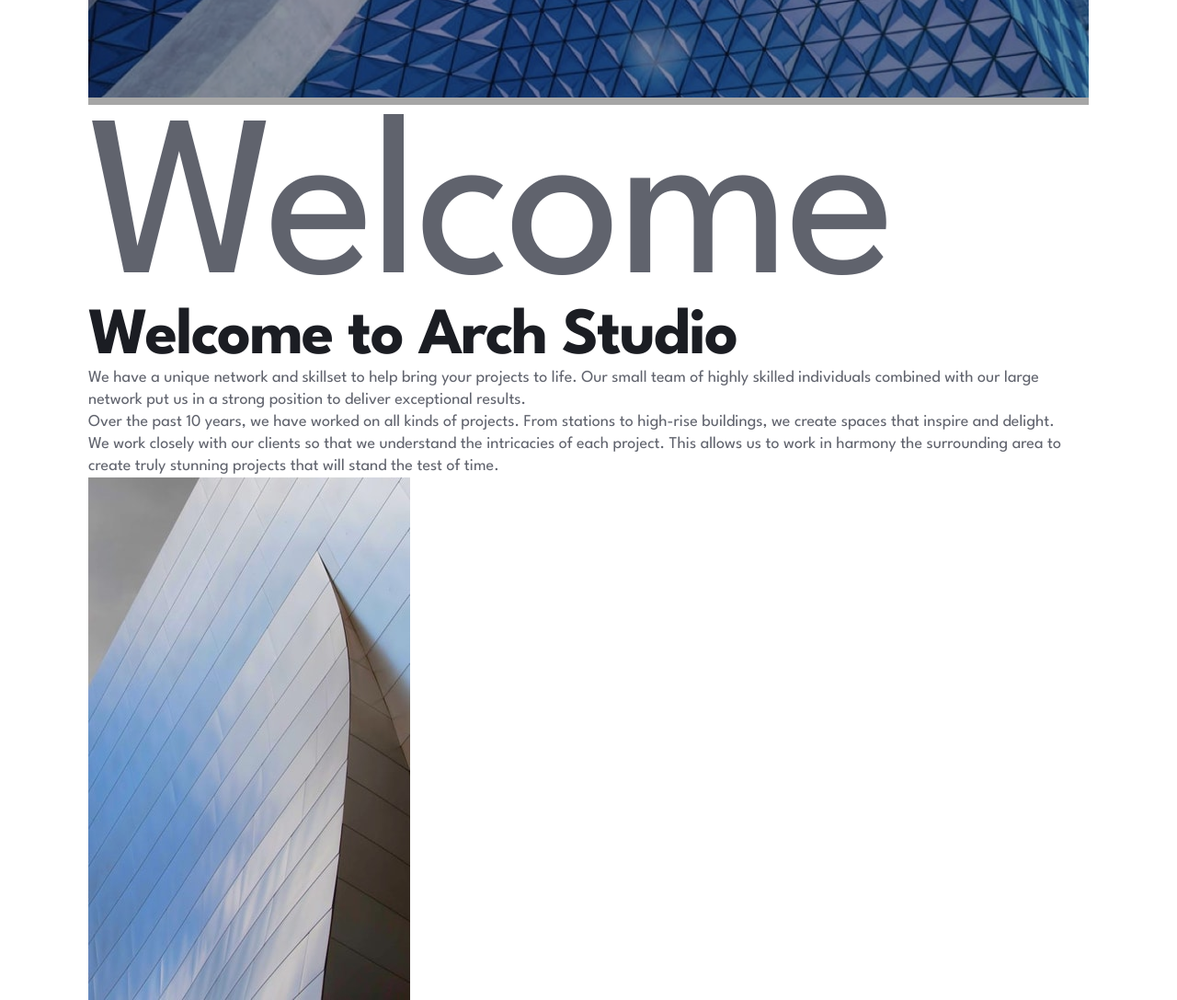
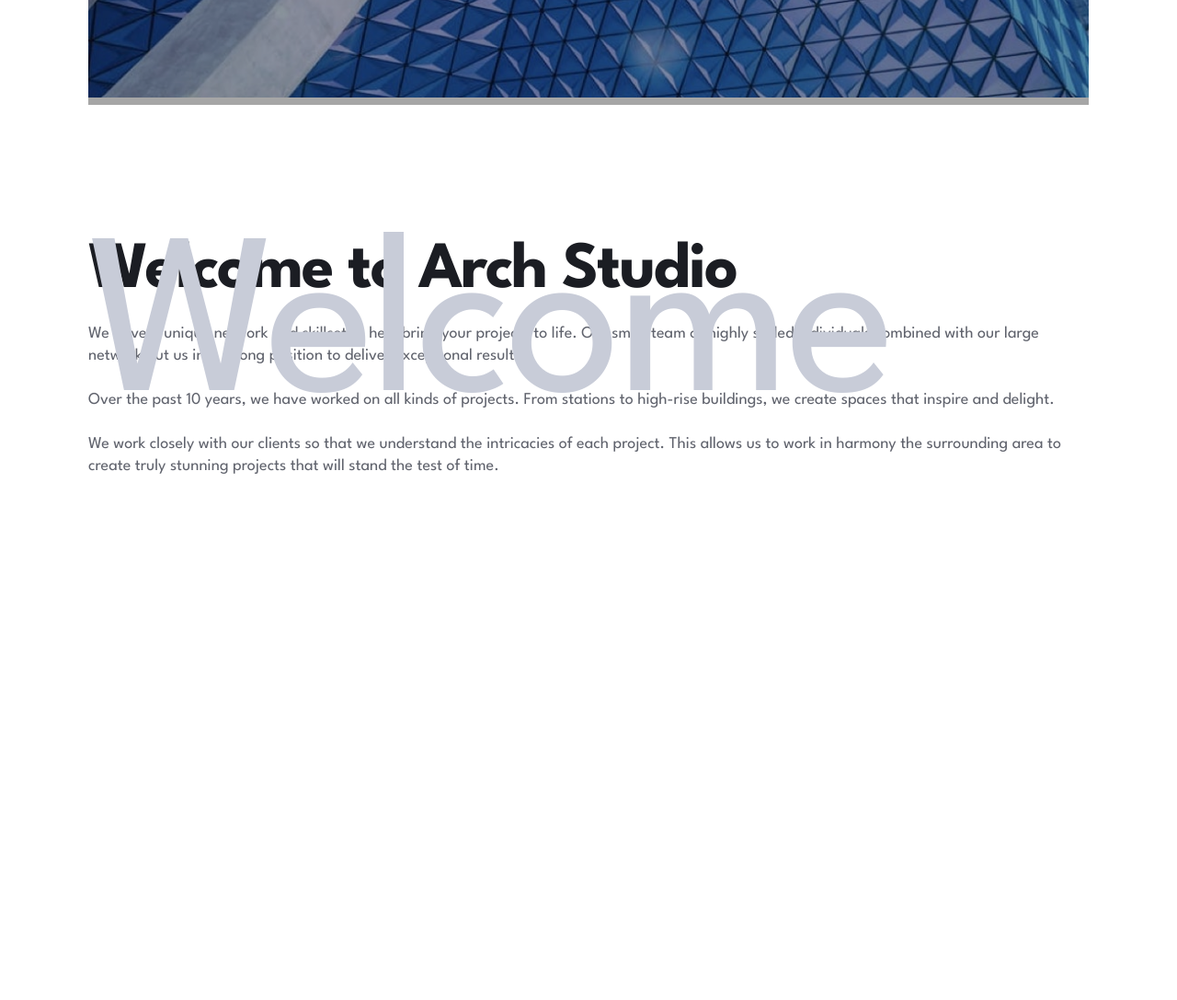
Before and after one commit to jkaps9/arch-studio, a website built with Vite: page index.html in a window 1280 px wide. Shown: the part 760-1847 px from the top of the page at 92% size. After the commit the page ends 1407 px from the top, so only its background shows below. Built offline with nearby package versions, Linux system fonts and the light colour scheme.

Commit message:
style welcome for mobile

```diff
--- a/src/style.css
+++ b/src/style.css
@@ -75,7 +75,7 @@ ul {
 }
 
 .heading-md {
-  font-size: 4.5rem;
+  font-size: clamp(3rem, 1.5687rem + 6.1069vw, 4.5rem);
   line-height: 88.889%;
   letter-spacing: -2px;
 }
@@ -107,6 +107,8 @@ ul {
   width: 85%;
   max-width: 1110px;
   margin: 0 auto;
+
+  position: relative;
 }
 
 /* HEADER */
@@ -202,6 +204,24 @@ header > .container {
   }
 }
 
+/* Welcome Section */
+.welcome {
+  margin: 8rem 0;
+}
+
+.welcome__text {
+  display: flex;
+  flex-direction: column;
+  gap: 1.5rem;
+}
+
+.welcome__title,
+.welcome img {
+  visibility: hidden;
+  height: 0;
+  position: absolute;
+}
+
 @media (max-width: 767px) {
   .nav__item {
     color: var(--very-dark-blue);
@@ -273,6 +293,18 @@ header > .container {
       }
     }
   }
+
+  /* Welcome */
+  .welcome > .container {
+    display: flex;
+    flex-direction: row;
+  }
+
+  .welcome__title {
+    color: var(--light-grey);
+    visibility: visible;
+    height: auto;
+  }
 }
 
 @media (min-width: 64rem) {
```
